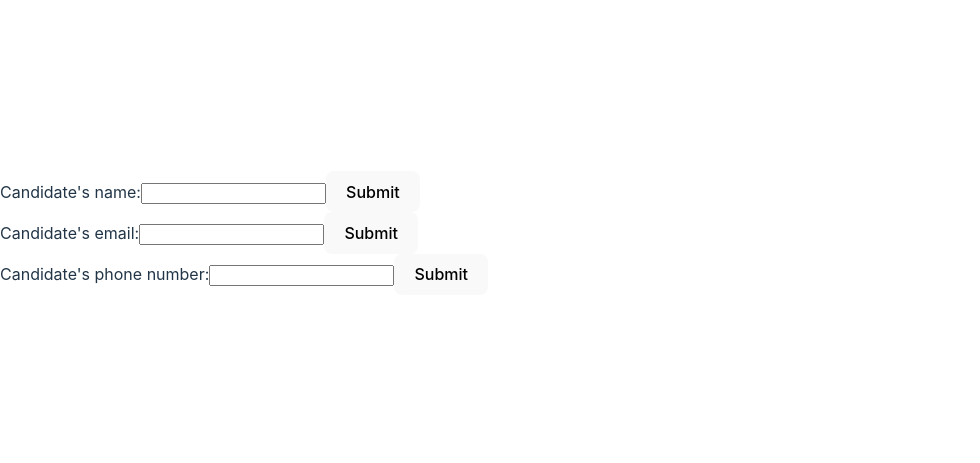
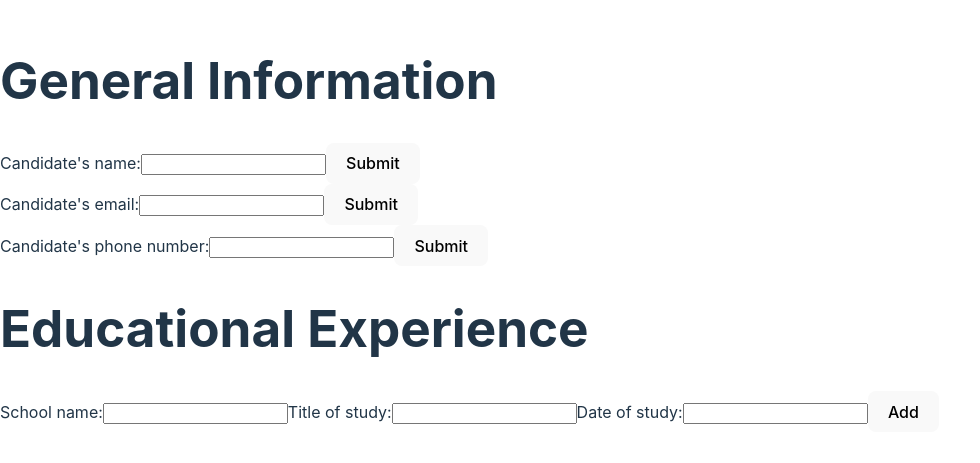
Before and after one commit to rmahawewa/cv-application, a React (Vite) app: page / in a window 1280 px wide. Shown: the part 167-630 px from the top of the page, without its empty margins (0-980 px from the left). Built offline with nearby package versions, Linux system fonts and the light colour scheme.

Commit message:
GeneralInformation section basic coding completed, add EducationalQualification section parcially completed

```diff
--- a/src/App.jsx
+++ b/src/App.jsx
@@ -1,13 +1,14 @@
 import { useState } from 'react'
 // import ExperienceSection from './ExperienceSection'
 // import TaskApp from './TaskApp'
-import GetGeneralInformation from './GeneralInformation'
+// import GetGeneralInformation from './GeneralInformation'
+import CvCreator from './CvCreator'
 
 function App() {
 
 
   return (
-    <GetGeneralInformation />
+    <CvCreator />
   )
 }
 
--- a/src/CvCreator.jsx
+++ b/src/CvCreator.jsx
@@ -1,5 +1,104 @@
 import { useState } from "react";
+import GetGeneralInformation from "./GeneralInformation1";
+import EducationalQualifications from "./EducationalQualifications";
 
 export default function CvCreator(){
+    const [candidateInfo, setCandidateInfo] = useState({
+        candidateName: '',
+        email: '',
+        phoneNumber: ''
+    });
 
+    // const [candidateNameEditing, setCandidateNameEditing] = useState(true);
+    // const [emailEditing, setEmailEditing] = useState(true);
+    // const [phoneNumberEditing, setPhoneNumberEditing] = useState(false);
+
+    const [dataEditing, setDataEditing] = useState({
+        candidateNameEditing: true,
+        emailEditing: true,
+        phoneNumberEditing: true
+    });
+
+    function handleCandidateNameChange(e){
+        setCandidateInfo({
+            ...candidateInfo,
+            candidateName: e.target.value
+        });
+    }
+
+    function handleEmailChange(e){
+        setCandidateInfo({
+            ...candidateInfo,
+            email: e.target.value
+        });
+    }
+
+    function handlePhoneNumberChange(e){
+        setCandidateInfo({
+            ...candidateInfo,
+            phoneNumber: e.target.value
+        });
+    }
+
+    function handleCandidateNameSubmitButtonClick(){
+        setDataEditing({
+            ...dataEditing,
+            candidateNameEditing: false
+        });
+    }
+
+    function handleCandidateNameEditButtonClick(){
+        setDataEditing({
+            ...dataEditing,
+            candidateNameEditing: true
+        });
+    }
+
+    function handleCandidateEmailSubmitButtonClick(){
+        setDataEditing({
+            ...dataEditing,
+            emailEditing: false
+        });
+    }
+
+    function handleCandidateEmailEditButtonClick(){
+        setDataEditing({
+            ...dataEditing,
+            emailEditing: true
+        });
+    }
+
+    function handleCandidatePhoneNumberSubmitButtonClick(){
+        setDataEditing({
+            ...dataEditing,
+            phoneNumberEditing: false
+        });
+    }
+
+    function handleCandidatePhoneNumberEditButtonClick(){
+        setDataEditing({
+            ...dataEditing,
+            phoneNumberEditing: true
+        });
+    }
+
+    return(
+        <>
+            <GetGeneralInformation
+                candidateInfo = {candidateInfo}
+                dataEditing = {dataEditing}
+                onCandidateNameChange = {handleCandidateNameChange}
+                onCandidateEmailChange = {handleEmailChange}
+                onCandidatePhoneChange = {handlePhoneNumberChange}
+                onCandidateNameSubmitButtonClick = {handleCandidateNameSubmitButtonClick}
+                onCandidateNameEditButtonClick = {handleCandidateNameEditButtonClick}
+                onCandidateEmailSubmitButtonClick = {handleCandidateEmailSubmitButtonClick}
+                onCandidateEmailEditButtonClick = {handleCandidateEmailEditButtonClick}
+                onCandidatePhoneNumberSubmitButtonClick = {handleCandidatePhoneNumberSubmitButtonClick}
+                onCandidatePhoneNumberEditButtonClick = {handleCandidatePhoneNumberEditButtonClick}
+            />
+            <EducationalQualifications />
+        </>
+
+    );
 }
--- /dev/null
+++ b/src/EducationalQualifications.jsx
@@ -0,0 +1,90 @@
+import { useState } from "react";
+
+let nextId = 0;
+
+export default function EducationalQualifications() {
+    const [schoolName, setSchoolName] = useState('');
+    const [titleOfStudy, setTitleOfStudy] = useState('');
+    const [dateOfStudy, setDateOfStudy] = useState('');
+    const [eduInfo, setEduInfo] = useState([]);
+    const [isEditing, setIsEditing] = useState([]);
+
+    function handleEduQualAddButtonClick(){
+        setEduInfo([
+            ...eduInfo,
+            { id: nextId++, schoolName: schoolName, titleOfStudy: titleOfStudy, dateOfStudy: dateOfStudy }
+        ]);
+
+        setIsEditing([
+            ...isEditing,
+            { id: nextId++, schoolNameEditing: false, titleOfStudyEditing: false, dateOfStudyEditing: false }
+        ]);
+    }
+
+    function handleIsSchoolNameEditingButtonClick(editId, status){
+        const editingList = [...isEditing];
+        const entity = editingList.find(
+            a => a.id === editId
+        );
+        entity.schoolNameEditing = status;
+        setIsEditing(editingList);
+    }
+
+    return (
+        <>
+            <h1>Educational Experience</h1>
+            <label >School name:
+                <input
+                    value = {schoolName}
+                    onChange = {e => setSchoolName(e.target.value)}
+                />
+            </label>
+            <label>Title of study:
+                <input
+                    value = {titleOfStudy}
+                    onChange = {e => setTitleOfStudy(e.target.value)}
+                />
+            </label>
+            <label>Date of study:
+                <input
+                    value = {dateOfStudy}
+                    onChange = {e => setDateOfStudy(e.target.value)}
+                />
+            </label>
+            <button onClick = {handleEduQualAddButtonClick}>
+                Add
+            </button>
+
+            <ul>
+                {eduInfo.map((info, index) => (
+                    <li key={info.id}>
+                        <ul>
+                            {isEditing[index].schoolNameEditing ? (
+                                <li><label>School name:
+                                    <input
+                                        value={info.schoolName}
+
+                                    />
+                                </label>
+                                    <button onClick={handleIsSchoolNameEditingButtonClick(index, false)}>
+                                        Submit
+                                    </button>
+                                </li>
+                            ):(
+                                <li><label>School name:
+                                {info.schoolName}
+                                </label>
+                                <button onClick={handleIsSchoolNameEditingButtonClick(index, true)}>Edit</button>
+                                </li>
+                            )}
+                            <li>School name: <label>{info.schoolName}</label></li>
+                            <li>Title of study: <label>{info.titleOfStudy}</label></li>
+                            <li>Date of study: <label>{info.dateOfStudy}</label></li>
+                        </ul>
+                    </li>
+                ))}
+            </ul>
+
+        </>
+    );
+}
--- a/src/GeneralInformation1.jsx
+++ b/src/GeneralInformation1.jsx
@@ -1,98 +1,33 @@
 import { useState } from 'react';
 
-export default function GetGeneralInformation(){
-    const [candidateInfo, setCandidateInfo] = useState({
-        candidateName: '',
-        email: '',
-        phoneNumber: ''
-    });
-
-    // const [candidateNameEditing, setCandidateNameEditing] = useState(true);
-    // const [emailEditing, setEmailEditing] = useState(true);
-    // const [phoneNumberEditing, setPhoneNumberEditing] = useState(false);
-
-    const [dataEditing, setDataEditing] = useState({
-        candidateNameEditing: true,
-        emailEditing: true,
-        phoneNumberEditing: true
-    });
-
-    function handleCandidateNameChange(e){
-        setCandidateInfo({
-            ...candidateInfo,
-            candidateName: e.target.value
-        });
-    }
-
-    function handleEmailChange(e){
-        setCandidateInfo({
-            ...candidateInfo,
-            email: e.target.value
-        });
-    }
-
-    function handlePhoneNumberChange(e){
-        setCandidateInfo({
-            ...candidateInfo,
-            phoneNumber: e.target.value
-        });
-    }
-
-    function handleCandidateNameSubmitButtonClick(){
-        setDataEditing({
-            ...dataEditing,
-            candidateNameEditing: false
-        });
-    }
-
-    function handleCandidateNameEditButtonClick(){
-        setDataEditing({
-            ...dataEditing,
-            candidateNameEditing: true
-        });
-    }
-
-    function handleCandidateEmailSubmitButtonClick(){
-        setDataEditing({
-            ...dataEditing,
-            emailEditing: false
-        });
-    }
-
-    function handleCandidateEmailEditButtonClick(){
-        setDataEditing({
-            ...dataEditing,
-            emailEditing: true
-        });
-    }
-
-    function handleCandidatePhoneNumberSubmitButtonClick(){
-        setDataEditing({
-            ...dataEditing,
-            phoneNumberEditing: false
-        });
-    }
-
-    function handleCandidatePhoneNumberEditButtonClick(){
-        setDataEditing({
-            ...dataEditing,
-            phoneNumberEditing: true
-        });
-    }
-
+export default function GetGeneralInformation({
+    candidateInfo,
+    dataEditing,
+    onCandidateNameChange,
+    onCandidateEmailChange,
+    onCandidatePhoneChange,
+    onCandidateNameSubmitButtonClick,
+    onCandidateNameEditButtonClick,
+    onCandidateEmailSubmitButtonClick,
+    onCandidateEmailEditButtonClick,
+    onCandidatePhoneNumberSubmitButtonClick,
+    onCandidatePhoneNumberEditButtonClick
+}){
 
     return (
 
             <>
+                <h1>General Information</h1>
+
                 {dataEditing.candidateNameEditing ? (
                     <div>
                     <label>Candidate's name:
                     <input
                         value={candidateInfo.candidateName}
-                        onChange={handleCandidateNameChange}
+                        onChange={onCandidateNameChange}
                     />
                     </label>
-                    <button onClick={handleCandidateNameSubmitButtonClick}>
+                    <button onClick={onCandidateNameSubmitButtonClick}>
                     Submit
                     </button>
                     </div>
@@ -102,7 +37,7 @@ export default function GetGeneralInformation(){
                         <label>Candidate's name:
                             {candidateInfo.candidateName}
                         </label>
-                        <button onClick={handleCandidateNameEditButtonClick}>
+                        <button onClick={onCandidateNameEditButtonClick}>
                             Edit
                         </button>
                     </div>
@@ -113,10 +48,10 @@ export default function GetGeneralInformation(){
                         <label>Candidate's email:
                             <input
                                 value={candidateInfo.email}
-                                onChange={handleEmailChange}
+                                onChange={onCandidateEmailChange}
                             />
                         </label>
-                        <button onClick={handleCandidateEmailSubmitButtonClick}>
+                        <button onClick={onCandidateEmailSubmitButtonClick}>
                             Submit
                         </button>
                     </div>
@@ -125,7 +60,7 @@ export default function GetGeneralInformation(){
                         <label>Candidate's email:
                             {candidateInfo.email}
                         </label>
-                        <button onClick={handleCandidateEmailEditButtonClick}>
+                        <button onClick={onCandidateEmailEditButtonClick}>
                             Edit
                         </button>
                     </div>
@@ -136,10 +71,10 @@ export default function GetGeneralInformation(){
                         <label>Candidate's phone number:
                             <input
                                 value={candidateInfo.phoneNumber}
-                                onChange={handlePhoneNumberChange}
+                                onChange={onCandidatePhoneChange}
                             />
                         </label>
-                        <button onClick={handleCandidatePhoneNumberSubmitButtonClick}>
+                        <button onClick={onCandidatePhoneNumberSubmitButtonClick}>
                             Submit
                         </button>
                     </div>
@@ -148,7 +83,7 @@ export default function GetGeneralInformation(){
                         <label>Candidate's phone number:
                             {candidateInfo.phoneNumber}
                         </label>
-                        <button onClick={handleCandidatePhoneNumberEditButtonClick}>
+                        <button onClick={onCandidatePhoneNumberEditButtonClick}>
                             Edit
                         </button>
                     </div>
```
